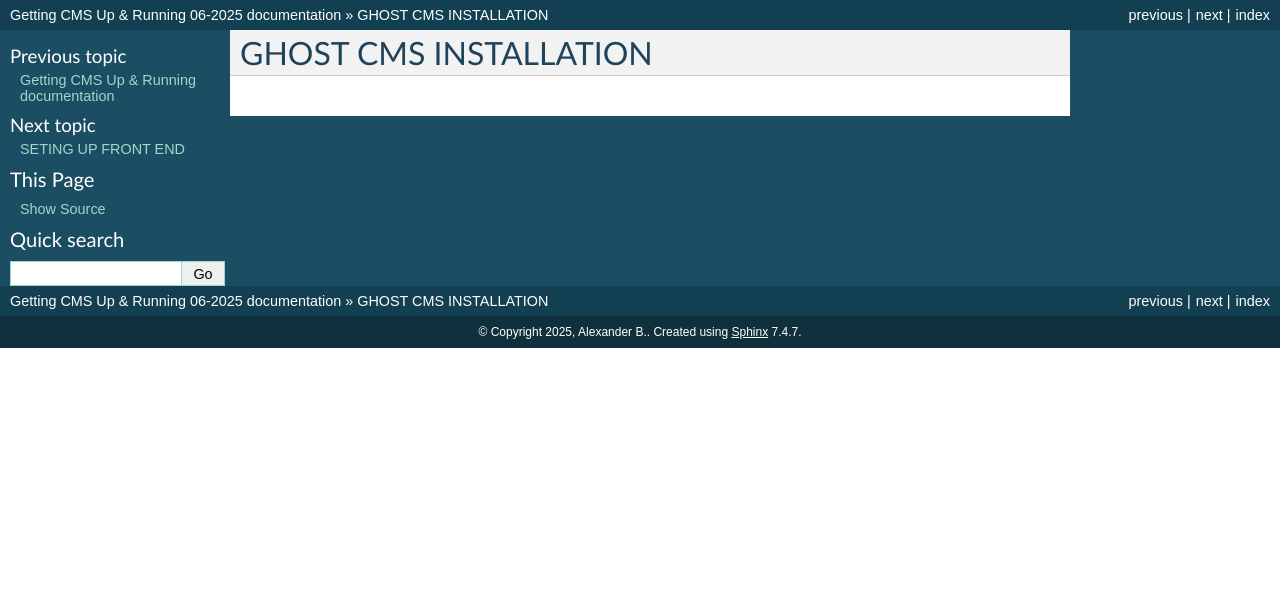
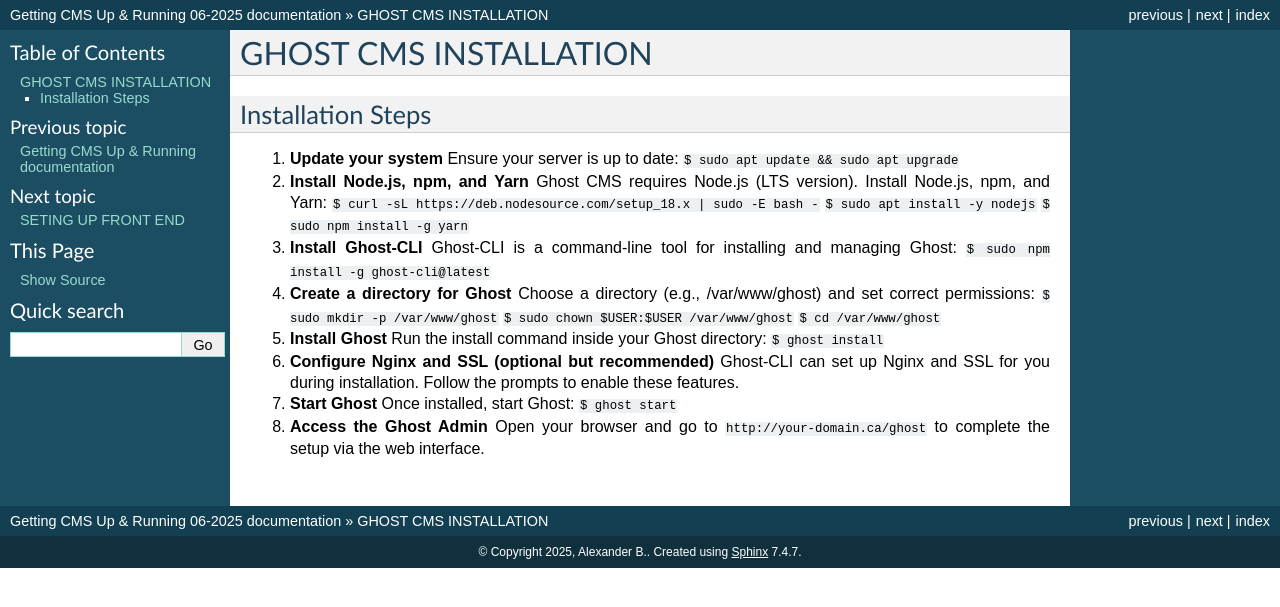
Before and after one commit to alexandrebobkov/Guides, a Sphinx documentation site: the page built from GhostCMS/source/setup_backend.rst, in a window 1280 px wide. Shown: the top 607 px of the page. Built offline with Sphinx 7.4.7, drawn with Linux system fonts in a browser that asks for light colours; formulas are drawn with MathJax 3.

Commit message:
Ghost CMS

```diff
--- a/GhostCMS/source/setup_backend.rst
+++ b/GhostCMS/source/setup_backend.rst
@@ -1,2 +1,39 @@
 GHOST CMS INSTALLATION
 ======================
+
+Installation Steps
+------------------
+
+#. **Update your system**
+   Ensure your server is up to date:
+   ``$ sudo apt update && sudo apt upgrade``
+
+#. **Install Node.js, npm, and Yarn**
+   Ghost CMS requires Node.js (LTS version). Install Node.js, npm, and Yarn:
+   ``$ curl -sL https://deb.nodesource.com/setup_18.x | sudo -E bash -``
+   ``$ sudo apt install -y nodejs``
+   ``$ sudo npm install -g yarn``
+
+#. **Install Ghost-CLI**
+   Ghost-CLI is a command-line tool for installing and managing Ghost:
+   ``$ sudo npm install -g ghost-cli@latest``
+
+#. **Create a directory for Ghost**
+   Choose a directory (e.g., /var/www/ghost) and set correct permissions:
+   ``$ sudo mkdir -p /var/www/ghost``
+   ``$ sudo chown $USER:$USER /var/www/ghost``
+   ``$ cd /var/www/ghost``
+
+#. **Install Ghost**
+   Run the install command inside your Ghost directory:
+   ``$ ghost install``
+
+#. **Configure Nginx and SSL (optional but recommended)**
+   Ghost-CLI can set up Nginx and SSL for you during installation. Follow the prompts to enable these features.
+
+#. **Start Ghost**
+   Once installed, start Ghost:
+   ``$ ghost start``
+
+#. **Access the Ghost Admin**
+   Open your browser and go to ``http://your-domain.ca/ghost`` to complete the setup via the web interface.
```
